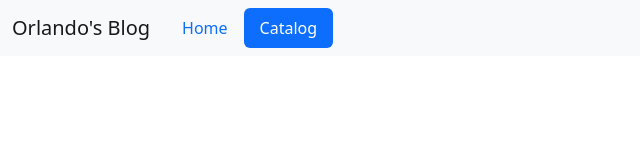
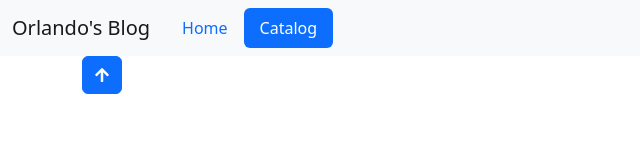
Before and after one commit to seagochen/seagochen.github.io, a plain HTML site: page display.html in a window 1280 px wide. Shown: the whole page, without its empty margins (0-640 px from the left). Drawn offline with nearby package versions, Linux system fonts and the light colour scheme.

Commit message:
The blog is basically done

```diff
--- a/display.html
+++ b/display.html
@@ -44,7 +44,22 @@
         <div style="width:70%; margin:0 auto;" id="mdcontainer" />
     </div>
 
+
+    <!-- Add a button to the bottom of the page, which can jump to the top of the page.
+        The button is blue, and the icon is an arrow pointing up. -->
+    <button onclick="topFunction()" id="myBtn" title="Go to top" class="btn btn-primary">
+        <i class="fas fa-arrow-up"></i>
+    </button>
+</body>
+
 <script>
+    // topFunction() is used to jump to the top of the page
+    function topFunction() {
+        document.body.scrollTop = 0;
+        document.documentElement.scrollTop = 0;
+    }
+
+    // Get the markdown file name from the URL
     function getQuery(key) {
         var query = window.location.search.substring(1);
         var key_values = query.split("&");
@@ -66,5 +81,4 @@
         document.getElementById("mdcontainer").append(md)
     }
 </script>
-</body>
 </html>
```
Also changed, not shown: catalog.html (+1 -1 lines). Lines whose indentation alone changed are shown as unchanged.
